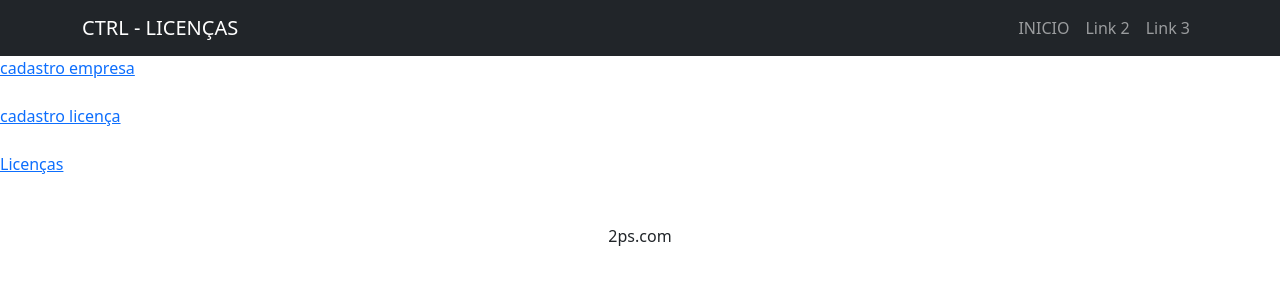
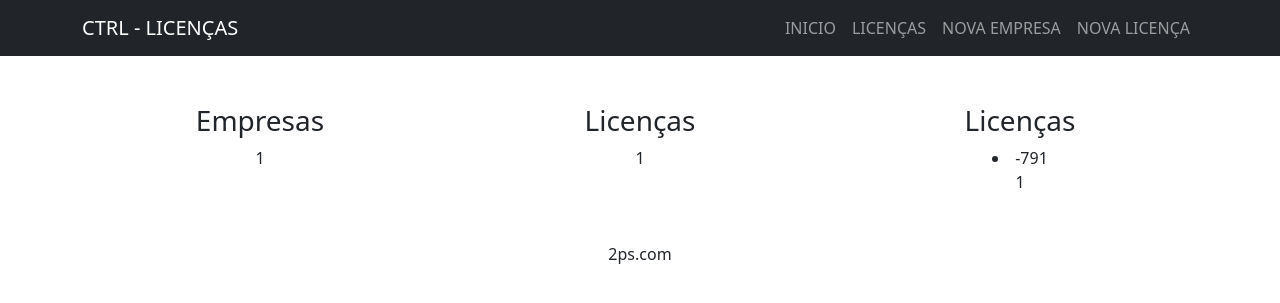
Before and after one commit to odenilsonmarques/sistema_controle_licencas, a PHP site: page / in a window 1280 px wide. Shown: the top 303 px of the page. Run offline with PHP 8.4, Linux system fonts and the light colour scheme; tables that the repository leaves empty or names only in its code hold one stand-in row (values such as "Sample post").

Commit message:
implementacao da pagina home e criacao do link

```diff
--- a/header.php
+++ b/header.php
@@ -11,10 +11,13 @@
                         <a class="nav-link" href="index.php">INICIO</a>
                     </li>
                     <li class="nav-item">
-                        <a class="nav-link" href="#">Link 2</a>
+                        <a class="nav-link" href="listLicense.php">LICENÇAS</a>
                     </li>
                     <li class="nav-item">
-                        <a class="nav-link" href="#">Link 3</a>
+                        <a class="nav-link" href="registerCompany.php">NOVA EMPRESA</a>
+                    </li>
+                    <li class="nav-item">
+                        <a class="nav-link" href="registerLicense.php">NOVA LICENÇA</a>
                     </li>
                 </ul>
             </nav>
--- a/index.php
+++ b/index.php
@@ -12,9 +12,75 @@
 </head>
 <body>
     <?php include_once 'header.php'?>
-    <a href="registerCompany.php">cadastro empresa</a><br><br>
-    <a href="registerLicense.php">cadastro licença</a><br><br>
-    <a href="listLicense.php">Licenças</a>
+    <section>
+        <div class="container">
+            <div class="row mt-5">
+                <div class="col-lg-4 text-center">
+                    <h3>Empresas</h3>
+                    <?php
+                         $seachCompanys = $connectionPDO->prepare("SELECT COUNT(id_company) as registers FROM company");
+                         $seachCompanys->execute();
+                         $rows = $seachCompanys->fetch(PDO::FETCH_ASSOC);
+                         echo $rows['registers'];
+                    ?>
+                </div>
+                <div class="col-lg-4 text-center">
+                    <h3>Licenças</h3>
+                    <?php
+                        $seachLicenses = $connectionPDO->prepare("SELECT COUNT(id_license) as registers FROM license");
+                        $seachLicenses->execute();
+                        $rows = $seachLicenses->fetch(PDO::FETCH_ASSOC);
+                        echo $rows['registers'];
+                    ?>
+                </div>
+                <div class="col-lg-4 text-center">
+                    <h3>Licenças</h3>
+                    <?php
+
+
+                    $listLicenses = [];
+                    $searchLicensesCompanys = $connectionPDO->query("SELECT company.id_company, company.nameCompany, license.id_license, license.type_license, license.expiration_date, license.activity, license.organ FROM license, company WHERE license.id_company = company.id_company");
+                    if($searchLicensesCompanys->rowCount() > 0){
+                    $listLicenses = $searchLicensesCompanys->fetchAll(PDO::FETCH_ASSOC);
+
+                    foreach($listLicenses as $listLicense){
+                        // echo $listLicense['nameCompany'];
+                        // echo $listLicense =  strtotime(['expiration_date']);
+                        $expirationDate = date('d/m/Y', strtotime($listLicense['expiration_date']));
+                        // echo "<li id=' $expirationDate'> $expirationDate</li>";
+
+                        $expirationDate= strtotime($listLicense['expiration_date']);
+
+                         $days=ceil(($expirationDate-time())/60/60/24);
+                        echo "<li>$days</li>";
+
+                    }
+
+                    }
+
+                    //capturando os dias de validade das licenças
+                    $expirationDate = strtotime($listLicense['expiration_date']);
+
+                    // $typeLicense = $['type_license'];
+                    // echo $days=ceil(($expirationDate-time())/60/60/24);
+                    // echo "<li id='$days'>$days</li>";
+                    $dataAtual = date('d/m/Y');
+
+
+
+
+                        $seachLicenses = $connectionPDO->prepare("SELECT COUNT(id_license) as registers FROM license WHERE $days < 0 ");
+                        $seachLicenses->execute();
+                        $rows = $seachLicenses->fetch(PDO::FETCH_ASSOC);
+                        echo $rows['registers'];
+                    ?>
+                </div>
+            </div>
+        </div>
+
+    </section>
+
+
 
 
     <?php include_once 'footer.php'?>
--- a/registerLicense.php
+++ b/registerLicense.php
@@ -47,6 +47,7 @@ include_once 'config/connection.php';
                                     <option value="AUTORIZAÇÃO PARA PODA DE ÁRVORE">AUTORIZAÇÃO PARA PODA DE ÁRVORE</option>
                                     <option value="AUTORIZAÇÃO DE LIMPEZA DE ÁREA">AUTORIZAÇÃO DE LIMPEZA DE ÁREA</option>
                                     <option value="AUTORIZAÇÃO PARA SUPRESSÃO DE VEGETAÇÃO E LIMPEZA DE ÁREA">AUTORIZAÇÃO PARA SUPRESSÃO DE VEGETAÇÃO E LIMPEZA DE ÁREA</option>
+                                    <option value="LICENÇA CORPO DE BOMBEIRO">CORPO DE BOMBEIRO</option>
                                     <option value="LICENCA AMBIENTAL SIMPLIFICADA">L.A.S</option>
                                     <option value="LICENÇA DE INSTALAÇÃO">L.I</option>
                                     <option value="LICENÇA DE OPERAÇÃO">L.O</option>
```
Also changed, not shown: listLicense.php (+21 -6 lines), teste.php (added, +22 -0 lines).
